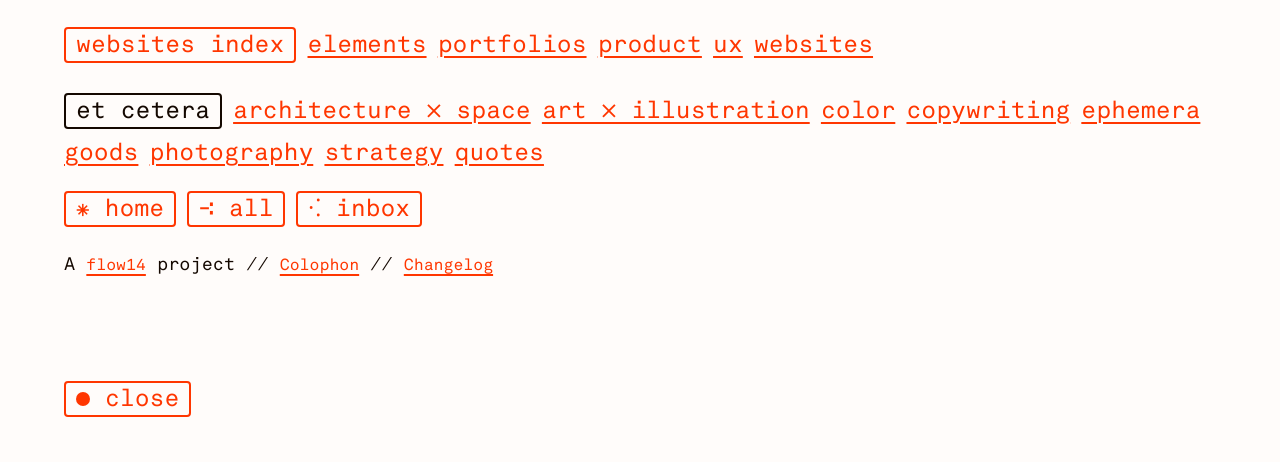
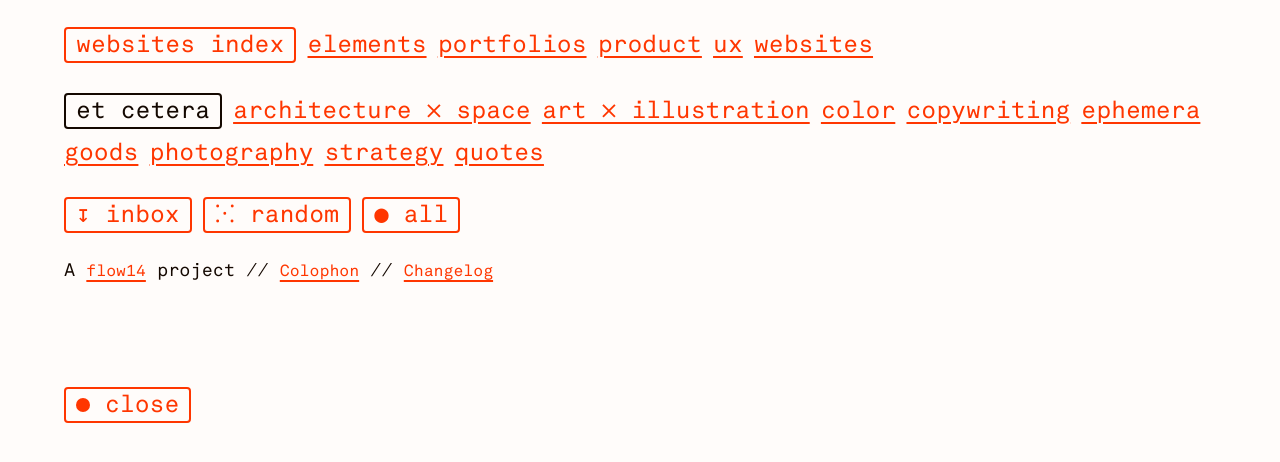
Before and after one commit to kylejohnston/memex, a PHP site: page /changelog.php in a window 1280 px wide, after a click on "explore". Shown: the part 296-758 px from the top of the page. Run offline with PHP 8.4, Linux system fonts and the light colour scheme; some libraries are stand-ins or nearby versions.

Commit message:
chore: add link to new page, 'random'
- adjust spacing

```diff
--- a/includes/nav.php
+++ b/includes/nav.php
@@ -44,11 +44,11 @@
             <li><a href="quotes.php">quotes</a></li>
           </ul>
         </li>
-        <li>
+        <li style="padding-top:.35rem;">
           <ul>
-            <li><a class="button" href="/">⁕ home</a></li>
-            <li><a class="button" href="all.php">∹ all</a></li>
-            <li><a class="button" href="inbox.php">⁖ inbox</a></li>
+            <li><a class="button" href="inbox.php">↧ inbox</a></li>
+            <li><a class="button" href="random.php">⁙ random</a></li>
+            <li><a class="button" href="all.php">● all</a></li>
           </ul>
         </li>
         <li class="small">
```
